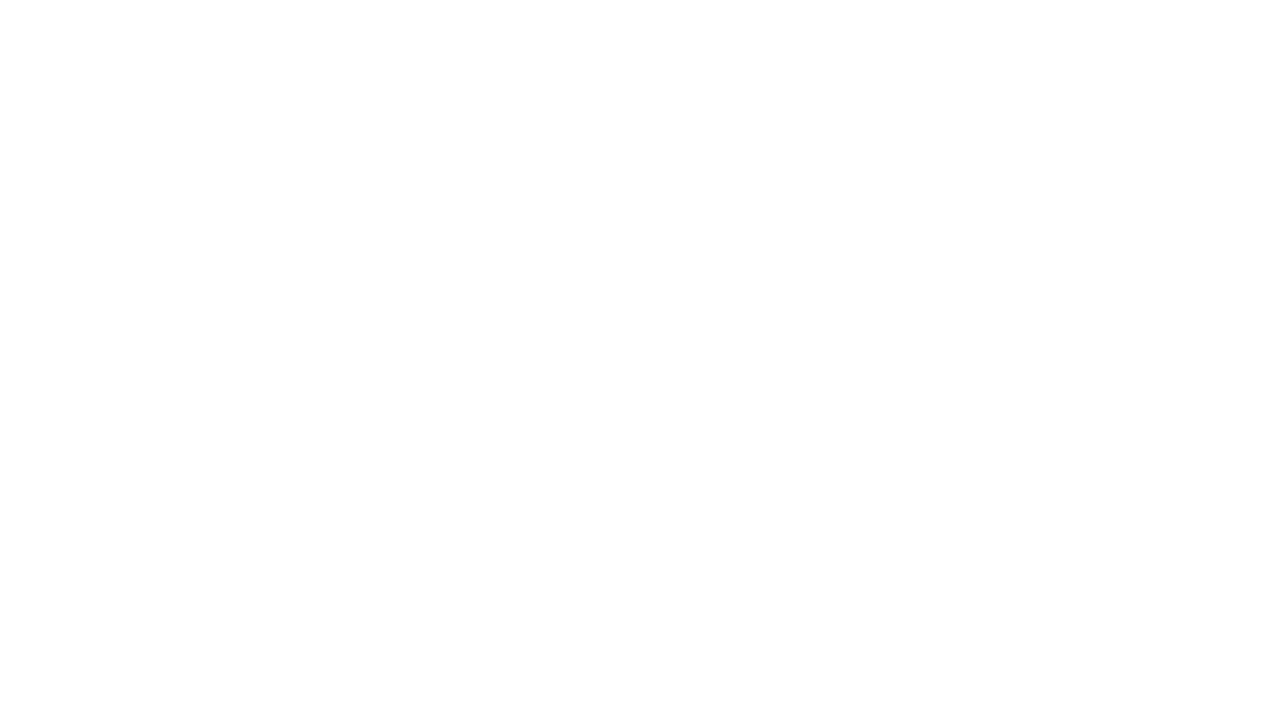
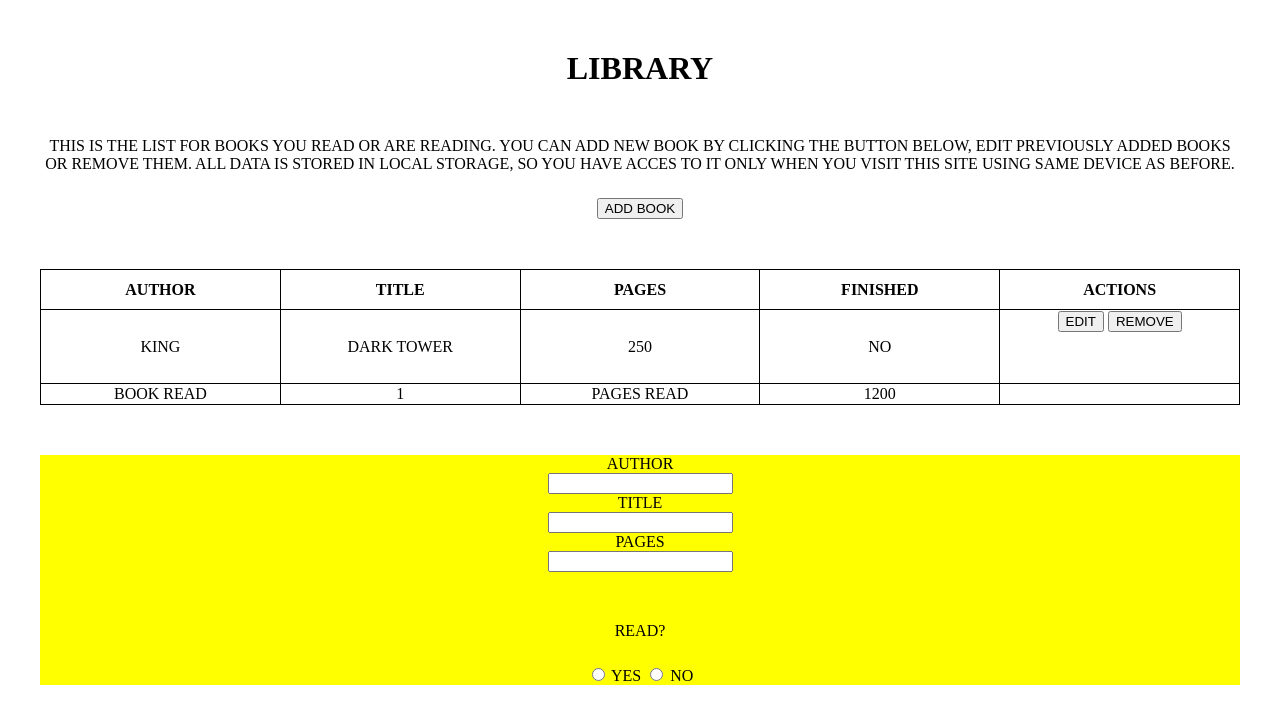
Before and after one commit to mdlugosz1/library, a plain HTML site: page index.html in a window 1280 px wide. Drawn offline with Linux system fonts and the light colour scheme.

Commit message:
Added html elements and basic styling

```diff
--- a/index.html
+++ b/index.html
@@ -1,5 +1,6 @@
 <!DOCTYPE html>
 <html lang="en">
+
 <head>
     <meta charset="UTF-8">
     <meta http-equiv="X-UA-Compatible" content="IE=edge">
@@ -7,8 +8,68 @@
     <link rel="stylesheet" href="styles.css">
     <title>Library</title>
 </head>
+
 <body>
+    <header>
+        <h1>Library</h1>
+    </header>
+
+    <main>
+        <p>This is the list for books you read or are reading. You can add new book by clicking the button below, edit
+            previously added books or remove them. All data is stored in local storage, so you have acces to it only
+            when you visit this site using same device as before.</p>
+
+        <button>add book</button>
+
+        <table>
+            <thead>
+                <tr>
+                    <th>Author</th>
+                    <th>Title</th>
+                    <th>Pages</th>
+                    <th>Finished</th>
+                    <th>Actions</th>
+                </tr>
+            </thead>
+            <tbody>
+                <tr>
+                    <td>King</td>
+                    <td>Dark Tower</td>
+                    <td>250</td>
+                    <td>No</td>
+                    <td>
+                        <button>Edit</button>
+                        <button>Remove</button>
+                    </td>
+                </tr>
+            </tbody>
+            <tfoot>
+                <tr>
+                    <td>Book read</td>
+                    <td>1</td>
+                    <td>Pages read</td>
+                    <td>1200</td>
+                </tr>
+            </tfoot>
+        </table>
+
+        <form>
+            <label for="author">Author</label><br>
+            <input type="text" id="author" name="author"><br>
+            <label for="title">Title</label><br>
+            <input type="text" name="title" id="title"><br>
+            <label for="pages">Pages</label><br>
+            <input type="number" name="pages" id="pages"><br>
+            <p>Read?</p>
+            <input type="radio" id="yes" name="is-read" value="yes">
+            <label for="male">yes</label>
+            <input type="radio" id="no" name="is-read" value="no">
+            <label for="no">no</label>
+        </form>
+
+    </main>
 
     <script src="scripts.js"></script>
 </body>
+
 </html>
--- a/scripts.js
+++ b/scripts.js
@@ -0,0 +1,28 @@
+const shelf = document.querySelector('.shelf');
+
+let myLibrary = [];
+
+function Book(author, title, pages, read) {
+    this.author = author
+    this.title = title
+    this.pages = pages
+    this.read = read
+}
+
+function addBookToLibrary() {
+    myLibrary.push(book1);
+    myLibrary.push(book2);
+    myLibrary.push(book3);
+}
+
+const book1 = new Book('King', 'Cos tam', 150, false);
+const book2 = new Book('Tolkien', 'Lord of the Rings', 1000, true);
+const book3 = new Book('Tolkien', 'Hobbit', 1000, true);
+
+addBookToLibrary();
+
+function displayBooks(arr) {
+
+}
+
+displayBooks(myLibrary);
--- a/styles.css
+++ b/styles.css
@@ -0,0 +1,55 @@
+:root {
+    --background-color: #593C8F;
+    --main-color: #B2AA8E;
+    --second-color: #F5CCE8;
+}
+
+* {
+    box-sizing: border-box;
+    text-transform: uppercase;
+    /* color: #F5CCE8; */
+}
+
+body {
+    /* background-color: var(--background-color); */
+}
+
+header, main {
+    max-width: 1200px;
+    width: 100%;
+    margin: 50px auto;
+    text-align: center;
+}
+
+main p {
+    margin: 50px 0 25px 0;
+}
+
+main button {
+    margin-bottom: 50px;
+}
+
+main table {
+    width: 100%;
+    border: 1px solid black;
+    border-collapse: collapse;
+}
+
+main table thead {
+    /* background-color: var(--main-color); */
+    height: 40px;
+}
+
+main table tr th {
+    width: 20%;
+    border: 1px solid black;
+}
+
+main table tr td {
+    border: 1px solid black;
+}
+
+form {
+    margin-top: 50px;
+    background: yellow;
+}
```
